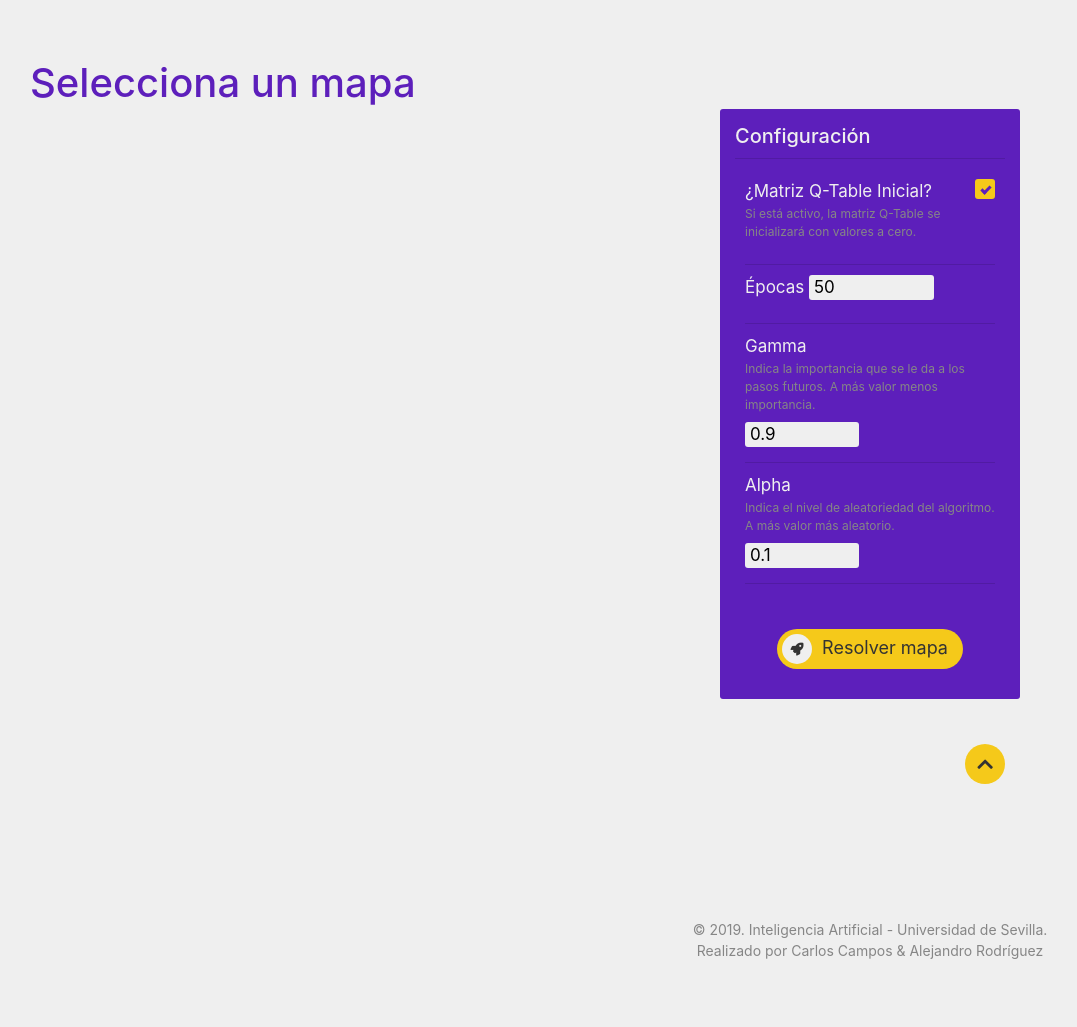
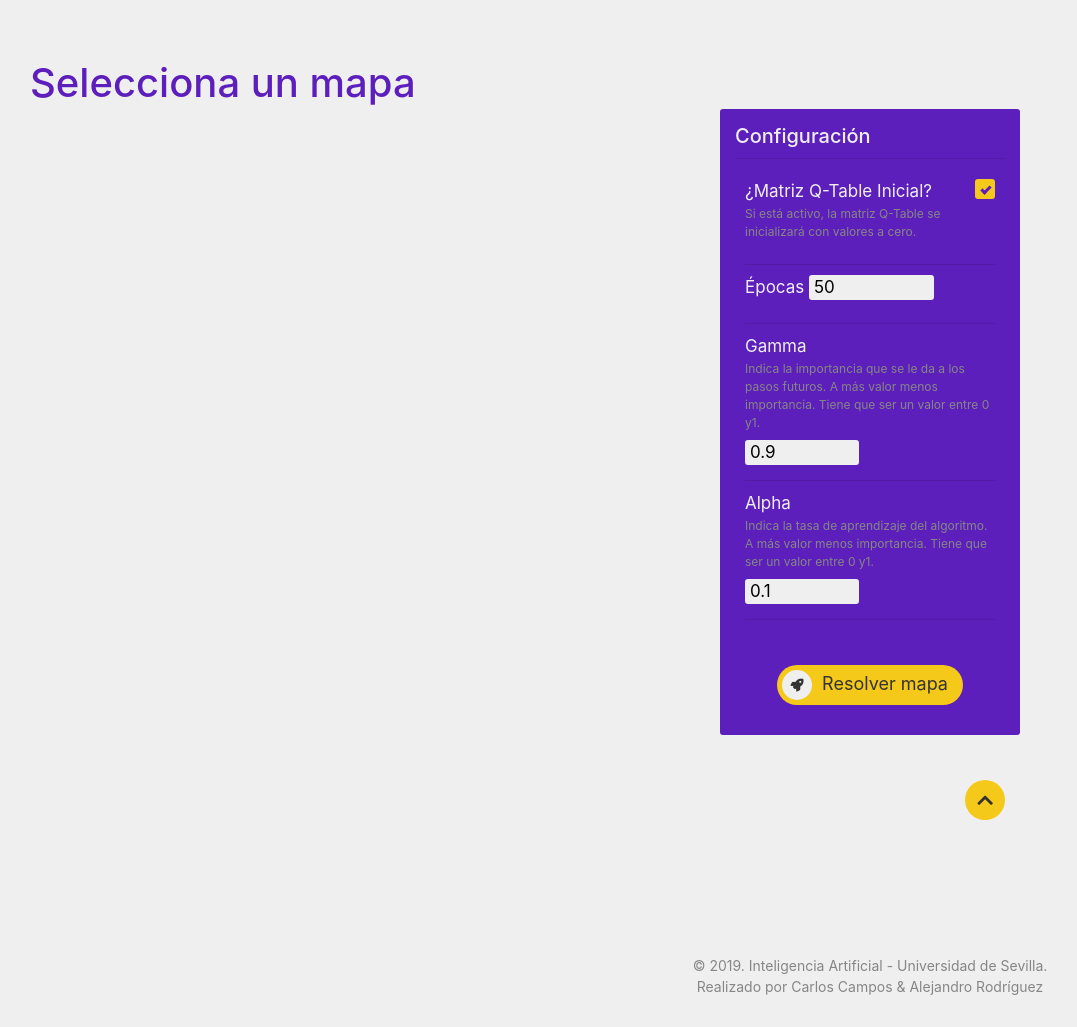
Before and after one commit to alerodrom/q-learning, a Django app: page /create-problem/ in a window 1280 px wide. Shown: the part 242-1269 px from the top of the page, without its empty margins (55-1132 px from the left). Before the commit the page ends 1201 px from the top, so only its background shows below. Run offline with Django 3.2, Linux system fonts and the light colour scheme; data that the repository does not hold is empty; some libraries are stand-ins or nearby versions.

Commit message:
Update info

```diff
--- a/templates/app/create_problem.html
+++ b/templates/app/create_problem.html
@@ -39,14 +39,14 @@
                         <div class="block">
                             <label>
                                 Gamma
-                                <span class="help">Indica la importancia que se le da a los pasos futuros. A más valor menos importancia.</span>
+                                <span class="help">Indica la importancia que se le da a los pasos futuros. A más valor menos importancia. Tiene que ser un valor entre 0 y1.</span>
                             </label>
                             {{ form.gamma }}
                         </div>
                         <div class="block">
                             <label>
                                 Alpha
-                                <span class="help">Indica el nivel de aleatoriedad del algoritmo. A más valor más aleatorio.</span>
+                                <span class="help">Indica la tasa de aprendizaje del algoritmo. A más valor menos importancia. Tiene que ser un valor entre 0 y1.</span>
                             </label>
                             {{ form.alpha }}
                         </div>
```
